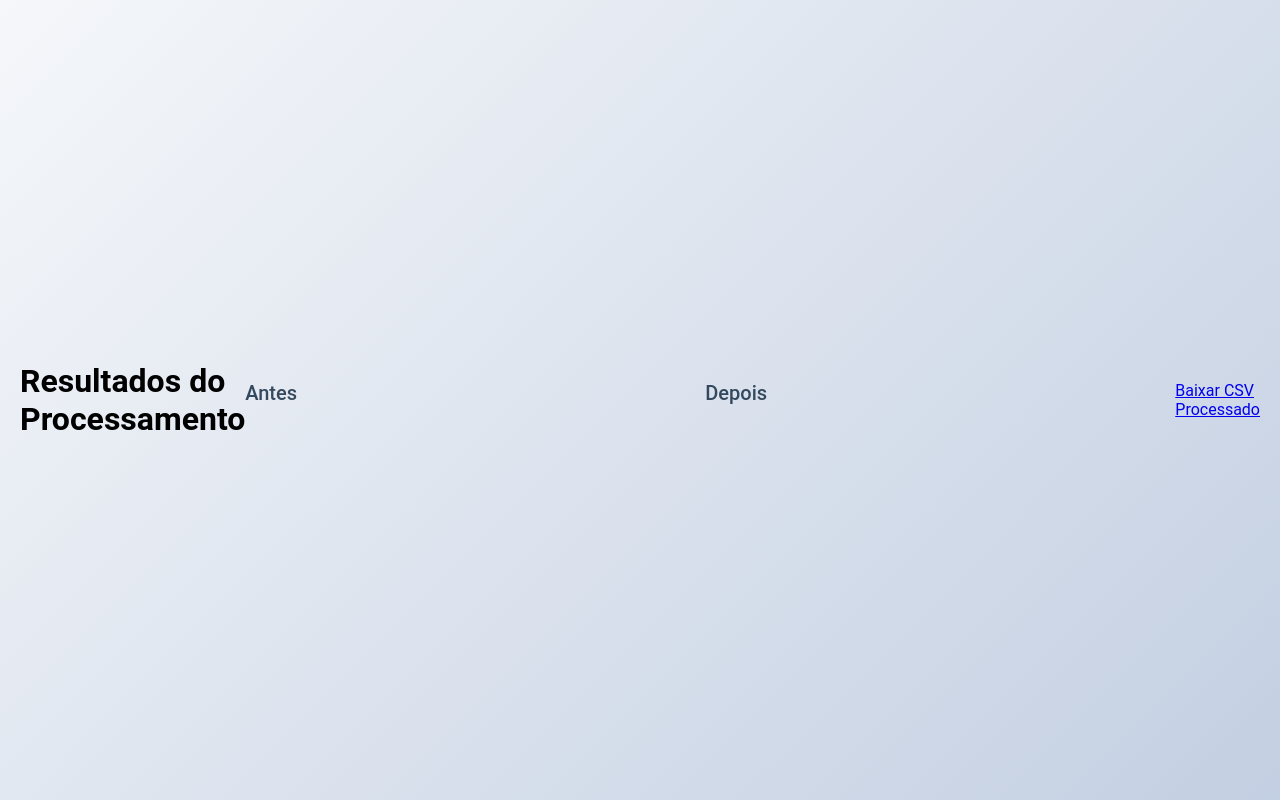
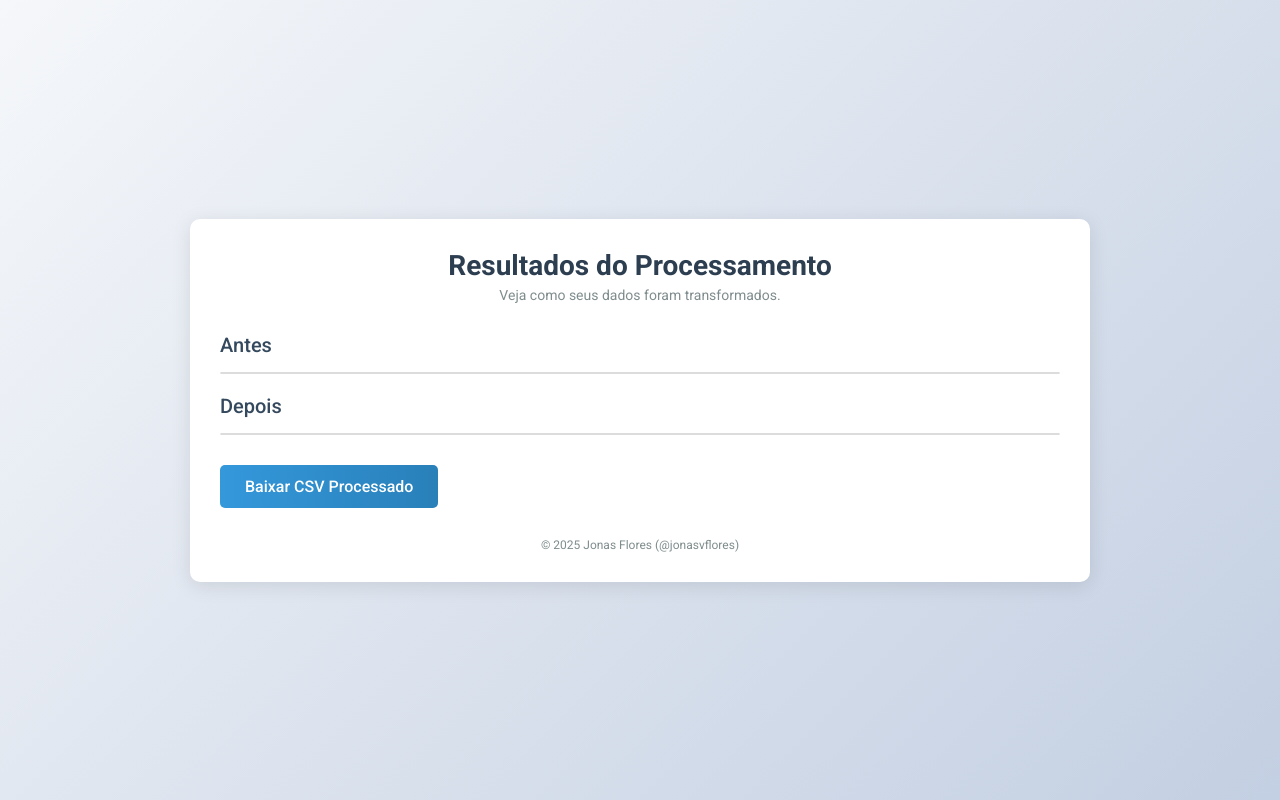
Before and after one commit to jonasvflores/csvpro, a Flask app: template templates/result.html in a window 1280 px wide. Run offline with Flask 3, Linux system fonts and the light colour scheme; the template is opened without the code that fills it, so the values that code supplies are empty.

Commit message:
Update result.html

```diff
--- a/templates/result.html
+++ b/templates/result.html
@@ -1,27 +1,54 @@
 <!DOCTYPE html>
-<html>
+<html lang="pt-BR">
 <head>
-    <title>Resultados</title>
+    <meta charset="UTF-8">
+    <meta name="viewport" content="width=device-width, initial-scale=1.0">
+    <title>Resultados - Processador CSV</title>
     <link rel="stylesheet" href="{{ url_for('static', filename='style.css') }}">
+    <link href="https://fonts.googleapis.com/css2?family=Roboto:wght@400;500;700&display=swap" rel="stylesheet">
 </head>
 <body>
+    <div class="container">
+        <header>
             <h1>Resultados do Processamento</h1>
+            <p>Veja como seus dados foram transformados.</p>
+        </header>
+
+        <section class="result-section">
             <h2>Antes</h2>
+            <div class="table-wrapper">
                 <table>
+                    <thead>
                         <tr>{% for col in cabecalho_antes %}<th>{{ col }}</th>{% endfor %}</tr>
+                    </thead>
+                    <tbody>
                         {% for linha in dados_antes %}
                             <tr>{% for cel in linha %}<td>{{ cel }}</td>{% endfor %}</tr>
                         {% endfor %}
+                    </tbody>
                 </table>
+            </div>
 
             <h2>Depois</h2>
+            <div class="table-wrapper">
                 <table>
+                    <thead>
                         <tr>{% for col in cabecalho %}<th>{{ col }}</th>{% endfor %}</tr>
+                    </thead>
+                    <tbody>
                         {% for linha in dados %}
                             <tr>{% for cel in linha %}<td>{{ cel }}</td>{% endfor %}</tr>
                         {% endfor %}
+                    </tbody>
                 </table>
+            </div>
+        </section>
 
-    <a href="{{ url_for('download', filename=filename) }}" download>Baixar CSV Processado</a>
+        <a href="{{ url_for('download', filename=filename) }}" class="download-btn">Baixar CSV Processado</a>
+
+        <footer>
+            <p>&copy; 2025 Jonas Flores (@jonasvflores)</p>
+        </footer>
+    </div>
 </body>
 </html>
```
Lines whose indentation alone changed are shown as unchanged.
